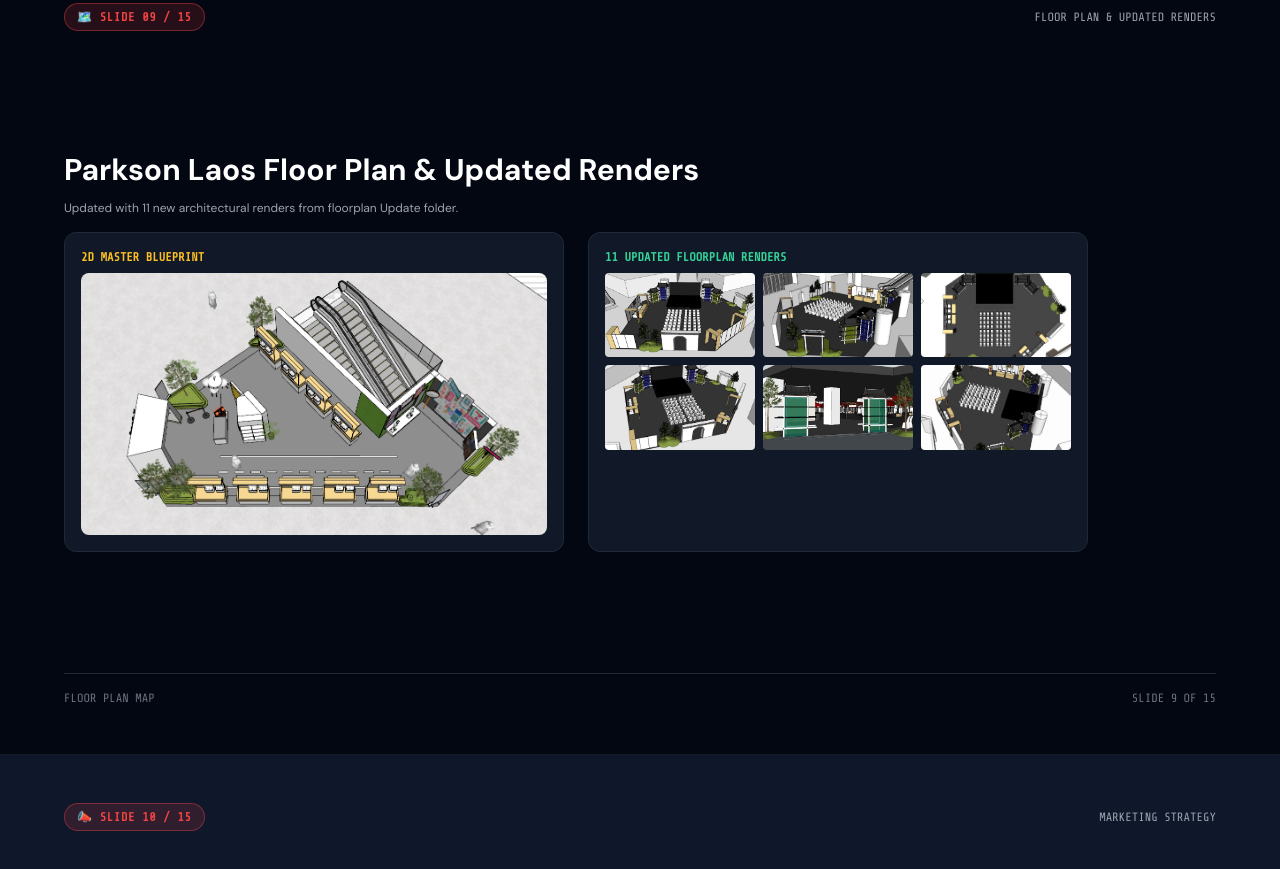
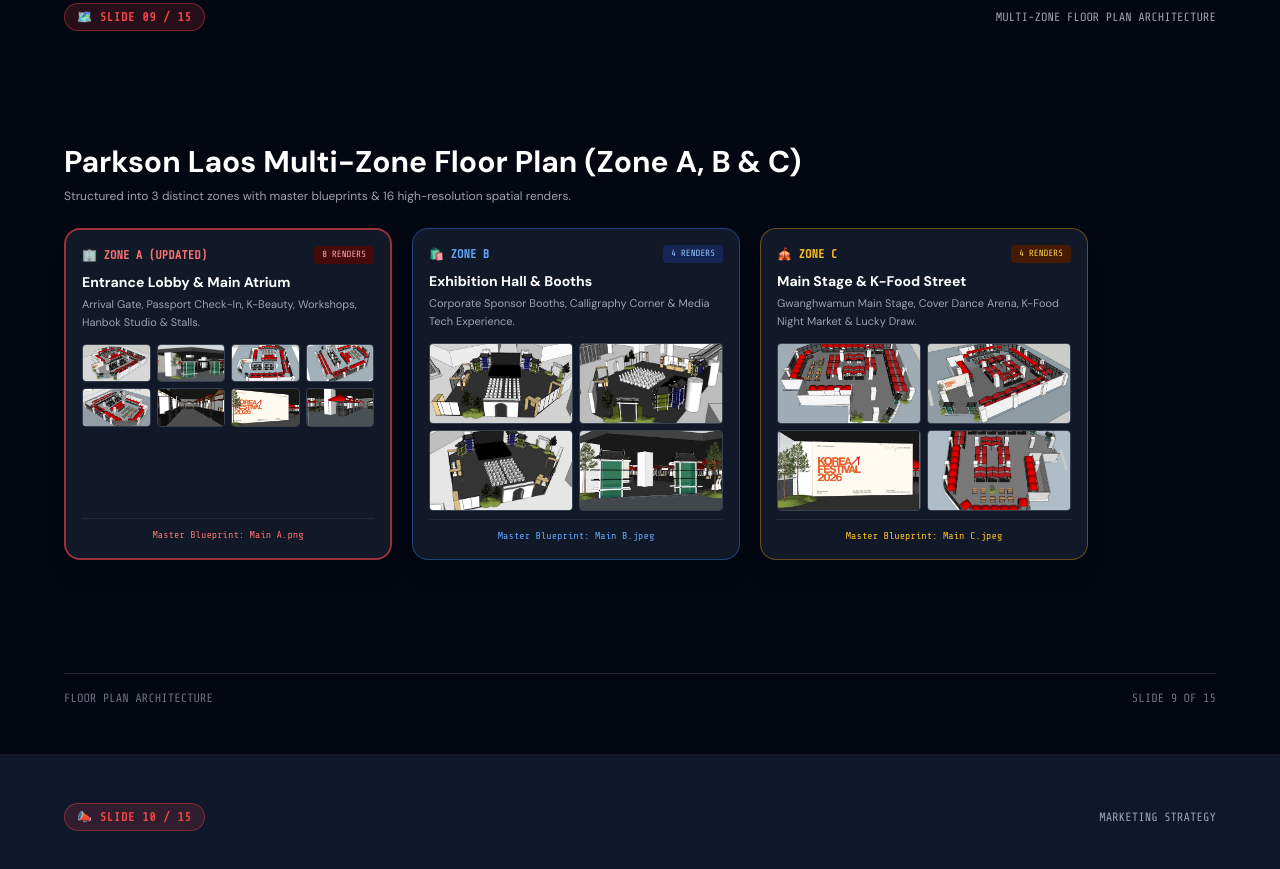
Before and after one commit to Menh-d/korea-festival-2026, a plain HTML site: page korea-festival-2026.html in a window 1280 px wide. Shown: the part 6527-7396 px from the top of the page. Drawn offline with nearby package versions, Linux system fonts and the light colour scheme.

Commit message:
Update Slide 9 in presentation deck with updated Zone A (8 renders), Zone B, and Zone C floorplan architecture

```diff
--- a/korea-festival-2026.html
+++ b/korea-festival-2026.html
@@ -314,39 +314,87 @@
     </div>
   </section>
 
-  <!-- SLIDE 9: PARKSON LAOS MAP & UPDATED RENDERS -->
+  <!-- SLIDE 9: PARKSON LAOS MULTI-ZONE FLOOR PLAN ARCHITECTURE -->
   <section class="slide-container bg-gray-950">
     <div class="flex items-center justify-between">
       <div class="slide-badge">🗺️ SLIDE 09 / 15</div>
-      <div class="text-xs font-mono-fids text-gray-400">FLOOR PLAN & UPDATED RENDERS</div>
+      <div class="text-xs font-mono-fids text-gray-400">MULTI-ZONE FLOOR PLAN ARCHITECTURE</div>
     </div>
     <div class="my-auto max-w-5xl">
-      <h2 class="text-3xl font-bold text-white mb-3">Parkson Laos Floor Plan & Updated Renders</h2>
-      <p class="text-xs text-gray-400 mb-4">Updated with 11 new architectural renders from floorplan Update folder.</p>
+      <h2 class="text-3xl font-bold text-white mb-2">Parkson Laos Multi-Zone Floor Plan (Zone A, B & C)</h2>
+      <p class="text-xs text-gray-400 mb-6">Structured into 3 distinct zones with master blueprints & 16 high-resolution spatial renders.</p>
 
-      <div class="grid grid-cols-1 md:grid-cols-2 gap-6">
-        <!-- 2D Master Blueprint -->
-        <div class="bg-gray-900 p-4 rounded-xl border border-gray-800">
-          <span class="text-xs font-mono-fids font-bold text-amber-400 block mb-2">2D MASTER BLUEPRINT</span>
-          <img src="assets/fp_2d_01.png" class="w-full aspect-video object-cover rounded-lg">
+      <div class="grid grid-cols-1 md:grid-cols-3 gap-5">
+        <!-- Zone A Updated -->
+        <div class="bg-gray-900 p-4 rounded-2xl border-2 border-red-500/60 shadow-xl flex flex-col justify-between">
+          <div>
+            <div class="flex items-center justify-between mb-2">
+              <span class="text-xs font-mono-fids font-bold text-red-400">🏢 ZONE A (UPDATED)</span>
+              <span class="text-[9px] bg-red-950 text-red-300 px-2 py-0.5 rounded font-mono-fids">8 RENDERS</span>
+            </div>
+            <h3 class="text-sm font-bold text-white mb-1">Entrance Lobby & Main Atrium</h3>
+            <p class="text-[11px] text-gray-400 leading-relaxed mb-3">Arrival Gate, Passport Check-In, K-Beauty, Workshops, Hanbok Studio & Stalls.</p>
+            <div class="grid grid-cols-4 gap-1.5 mb-2">
+              <img src="assets/floorplan_zones/zone_a/01.png" class="w-full aspect-video object-cover rounded border border-gray-700">
+              <img src="assets/floorplan_zones/zone_a/02.png" class="w-full aspect-video object-cover rounded border border-gray-700">
+              <img src="assets/floorplan_zones/zone_a/03.png" class="w-full aspect-video object-cover rounded border border-gray-700">
+              <img src="assets/floorplan_zones/zone_a/04.png" class="w-full aspect-video object-cover rounded border border-gray-700">
+              <img src="assets/floorplan_zones/zone_a/05.png" class="w-full aspect-video object-cover rounded border border-gray-700">
+              <img src="assets/floorplan_zones/zone_a/06.png" class="w-full aspect-video object-cover rounded border border-gray-700">
+              <img src="assets/floorplan_zones/zone_a/07.png" class="w-full aspect-video object-cover rounded border border-gray-700">
+              <img src="assets/floorplan_zones/zone_a/08.png" class="w-full aspect-video object-cover rounded border border-gray-700">
+            </div>
+          </div>
+          <div class="text-[10px] font-mono-fids text-red-400 border-t border-gray-800 pt-2 text-center">
+            Master Blueprint: Main A.png
+          </div>
         </div>
 
-        <!-- Updated Renders Grid -->
-        <div class="bg-gray-900 p-4 rounded-xl border border-gray-800">
-          <span class="text-xs font-mono-fids font-bold text-emerald-400 block mb-2">11 UPDATED FLOORPLAN RENDERS</span>
-          <div class="grid grid-cols-3 gap-2">
-            <img src="assets/floorplan_update/update_01.jpg" class="w-full aspect-video object-cover rounded">
-            <img src="assets/floorplan_update/update_02.jpg" class="w-full aspect-video object-cover rounded">
-            <img src="assets/floorplan_update/update_03.jpg" class="w-full aspect-video object-cover rounded">
-            <img src="assets/floorplan_update/update_04.jpg" class="w-full aspect-video object-cover rounded">
-            <img src="assets/floorplan_update/update_05.jpg" class="w-full aspect-video object-cover rounded">
-            <img src="assets/floorplan_update/update_06.jpg" class="w-full aspect-video object-cover rounded">
+        <!-- Zone B -->
+        <div class="bg-gray-900 p-4 rounded-2xl border border-blue-500/40 shadow-xl flex flex-col justify-between">
+          <div>
+            <div class="flex items-center justify-between mb-2">
+              <span class="text-xs font-mono-fids font-bold text-blue-400">🛍️ ZONE B</span>
+              <span class="text-[9px] bg-blue-950 text-blue-300 px-2 py-0.5 rounded font-mono-fids">4 RENDERS</span>
+            </div>
+            <h3 class="text-sm font-bold text-white mb-1">Exhibition Hall & Booths</h3>
+            <p class="text-[11px] text-gray-400 leading-relaxed mb-3">Corporate Sponsor Booths, Calligraphy Corner & Media Tech Experience.</p>
+            <div class="grid grid-cols-2 gap-1.5 mb-2">
+              <img src="assets/floorplan_zones/zone_b/B00001.jpeg" class="w-full aspect-video object-cover rounded border border-gray-700">
+              <img src="assets/floorplan_zones/zone_b/B00002.jpeg" class="w-full aspect-video object-cover rounded border border-gray-700">
+              <img src="assets/floorplan_zones/zone_b/B00003.jpeg" class="w-full aspect-video object-cover rounded border border-gray-700">
+              <img src="assets/floorplan_zones/zone_b/B00004.jpeg" class="w-full aspect-video object-cover rounded border border-gray-700">
+            </div>
+          </div>
+          <div class="text-[10px] font-mono-fids text-blue-400 border-t border-gray-800 pt-2 text-center">
+            Master Blueprint: Main B.jpeg
+          </div>
+        </div>
+
+        <!-- Zone C -->
+        <div class="bg-gray-900 p-4 rounded-2xl border border-amber-500/40 shadow-xl flex flex-col justify-between">
+          <div>
+            <div class="flex items-center justify-between mb-2">
+              <span class="text-xs font-mono-fids font-bold text-amber-400">🎪 ZONE C</span>
+              <span class="text-[9px] bg-amber-950 text-amber-300 px-2 py-0.5 rounded font-mono-fids">4 RENDERS</span>
+            </div>
+            <h3 class="text-sm font-bold text-white mb-1">Main Stage & K-Food Street</h3>
+            <p class="text-[11px] text-gray-400 leading-relaxed mb-3">Gwanghwamun Main Stage, Cover Dance Arena, K-Food Night Market & Lucky Draw.</p>
+            <div class="grid grid-cols-2 gap-1.5 mb-2">
+              <img src="assets/floorplan_zones/zone_c/C00001.jpeg" class="w-full aspect-video object-cover rounded border border-gray-700">
+              <img src="assets/floorplan_zones/zone_c/C00002.jpeg" class="w-full aspect-video object-cover rounded border border-gray-700">
+              <img src="assets/floorplan_zones/zone_c/C00003.jpeg" class="w-full aspect-video object-cover rounded border border-gray-700">
+              <img src="assets/floorplan_zones/zone_c/C00004.jpeg" class="w-full aspect-video object-cover rounded border border-gray-700">
+            </div>
+          </div>
+          <div class="text-[10px] font-mono-fids text-amber-400 border-t border-gray-800 pt-2 text-center">
+            Master Blueprint: Main C.jpeg
           </div>
         </div>
       </div>
     </div>
     <div class="flex items-center justify-between text-xs font-mono-fids text-gray-500 border-t border-gray-800 pt-4">
-      <span>FLOOR PLAN MAP</span>
+      <span>FLOOR PLAN ARCHITECTURE</span>
       <span>SLIDE 9 OF 15</span>
     </div>
   </section>
```
